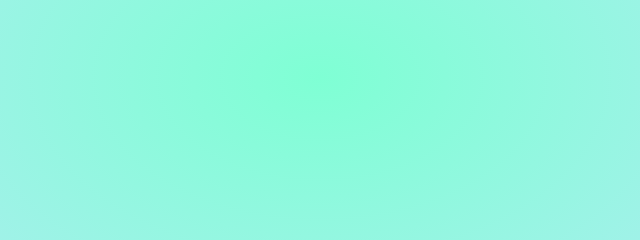
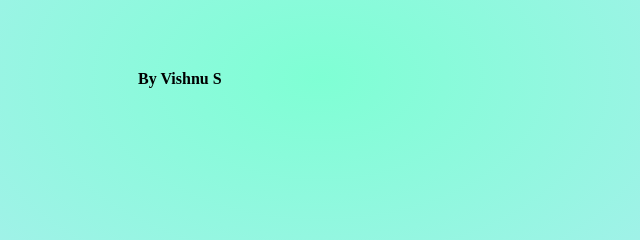
Before and after one commit to Navies06/piano, a plain HTML site: page index.html in a window 1280 px wide. Shown: the part 322-562 px from the top of the page, 320-960 px from the left. Drawn offline with Linux system fonts and the light colour scheme.

Commit message:
Update index.html

```diff
--- a/index.html
+++ b/index.html
@@ -31,6 +31,10 @@
             <button class="black-key Eb5-key"></button>
             <button class="white-key E5-key"></button>
         </div>
+        <br>
+        <br>
+        <br>
+        <div><h4> By Vishnu S</h4></div>
 </div>
     <script src="script.js"></script>
 </body>
```
